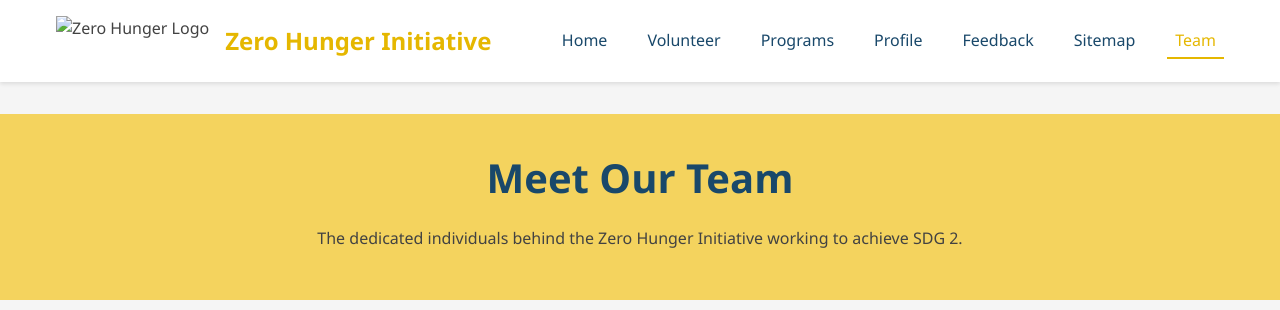
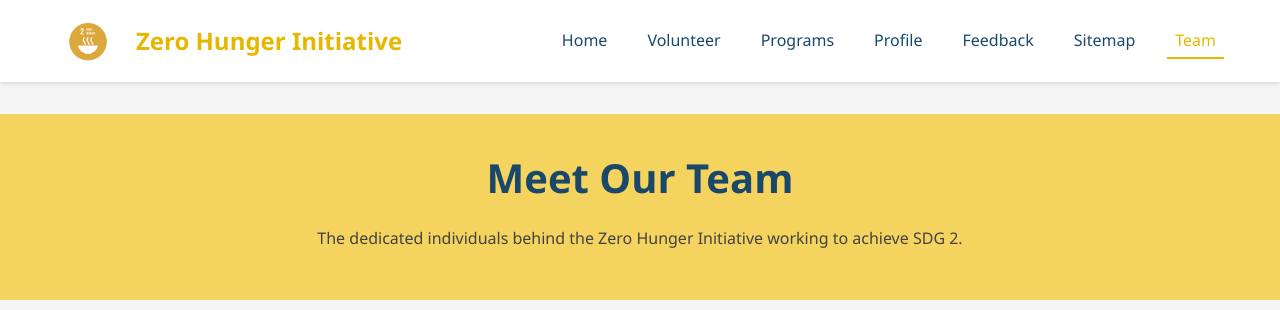
Before and after one commit to nevermindddddddddd/assignment.github.io, a plain HTML site: page team.html in a window 1280 px wide. Shown: the top 310 px of the page. Drawn offline with Linux system fonts and the light colour scheme.

Commit message:
Update team.html

```diff
--- a/team.html
+++ b/team.html
@@ -122,7 +122,7 @@
         <div class="container">
             <div class="header-content">
                 <div class="logo">
-                    <img src="/placeholder.svg?height=50&width=50" alt="Zero Hunger Logo">
+                    <img src="removed.png" alt="Zero Hunger Logo">
                     <h1>Zero Hunger Initiative</h1>
                 </div>
                 <nav>
```
